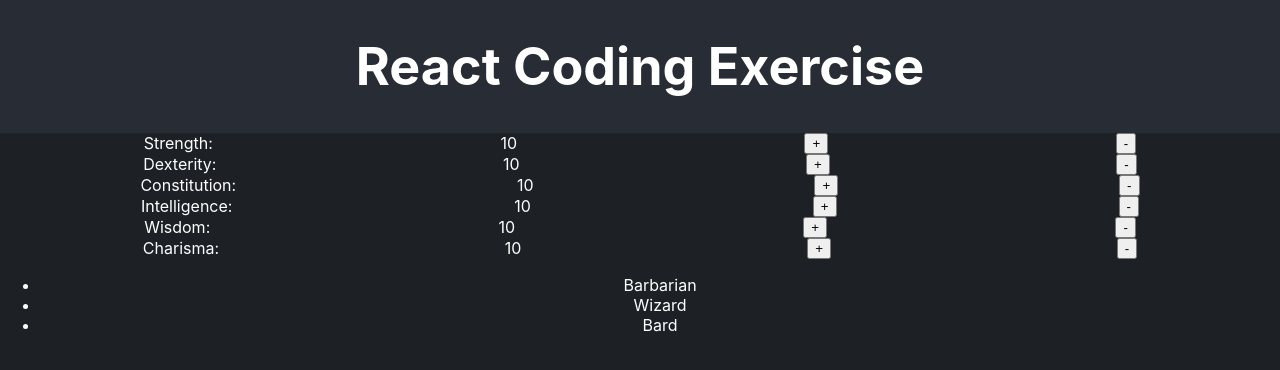
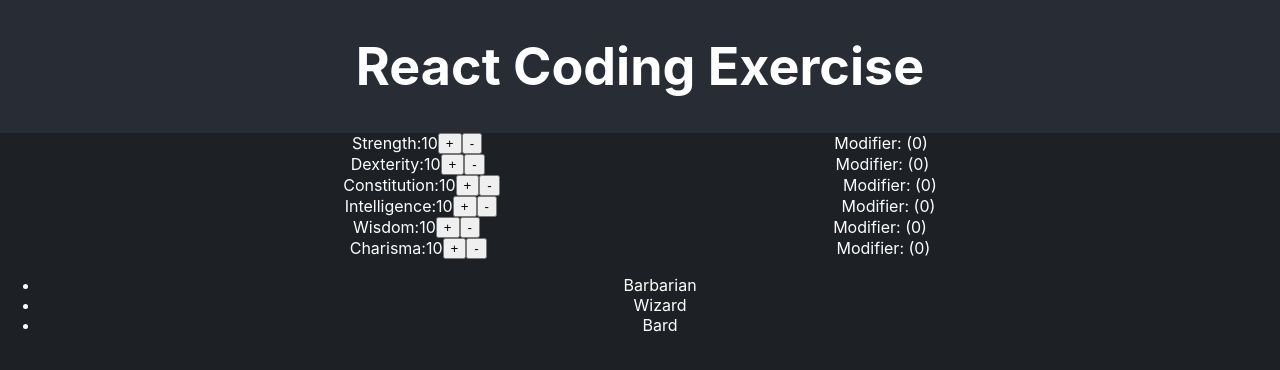
Before and after one commit to iamjosejimenez/recruiting-webapp-character, a React (Create React App) app: page / in a window 1280 px wide. Shown: the top 370 px of the page. Built offline with nearby package versions, Linux system fonts and the light colour scheme.

Commit message:
feat 4 finished

```diff
--- a/src/App.css
+++ b/src/App.css
@@ -48,3 +48,8 @@
 .Is-Active-Class {
   color: red;
 }
+
+.App-Attributes-Container {
+  display: flex;
+  justify-content: space-evenly;
+}
--- a/src/App.js
+++ b/src/App.js
@@ -7,6 +7,7 @@ import {
   SKILL_LIST,
 } from "./consts.js";
 import AmountSelector from "./components/AmountSelector";
+import { calculateModifier } from "./utils";
 
 function App() {
   const [characterSheet, setCharacterSheet] = useState({
@@ -17,7 +18,10 @@ function App() {
   useEffect(() => {
     const attributes = {};
     ATTRIBUTE_LIST.forEach((attribute) => {
-      attributes[attribute] = { amount: DEFAULT_ATTRIBUTES_AMOUNT };
+      attributes[attribute] = {
+        amount: DEFAULT_ATTRIBUTES_AMOUNT,
+        modifier: 0,
+      };
     });
 
     const classes = {};
@@ -51,6 +55,7 @@ function App() {
           [attribute]: {
             ...previousCharacterSheet.attributes[attribute],
             amount: newAttributeAmount,
+            modifier: calculateModifier(newAttributeAmount),
           },
         },
       };
@@ -94,9 +99,10 @@ function App() {
         <h1>React Coding Exercise</h1>
       </header>
       <section className="App-section">
+        <div>
+          {Object.entries(characterSheet.attributes).map(
+            ([attribute, { amount, modifier }]) => (
               <div className="App-Attributes-Container">
-          {Object.entries(characterSheet.attributes).map(
-            ([attribute, { amount }]) => (
                 <AmountSelector
                   key={attribute}
                   title={attribute}
@@ -108,6 +114,8 @@ function App() {
                     handleUpdateAttribute(event, attribute, "SUBTRACT")
                   }
                 />
+                <div>Modifier: ({modifier})</div>
+              </div>
             )
           )}
         </div>
--- a/src/utils.js
+++ b/src/utils.js
@@ -0,0 +1,3 @@
+export const calculateModifier = (attributeAmount) => {
+  return Math.floor((attributeAmount - 10) / 2);
+};
```
Lines whose indentation alone changed are shown as unchanged.
